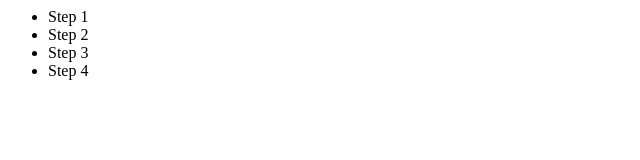
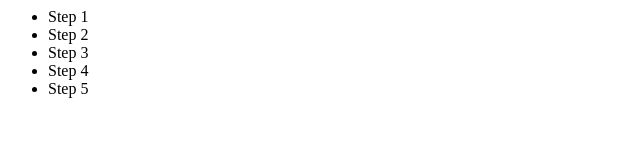
Before and after one commit to mthompson-prax/test, a plain HTML site: page index.html in a window 1280 px wide. Shown: the full height of the page, 0-640 px from the left. Drawn offline with Linux system fonts and the light colour scheme.

Commit message:
Added Step 5

```diff
--- a/index.html
+++ b/index.html
@@ -6,6 +6,7 @@
                 <li>Step 2</li>
                 <li>Step 3</li>
                 <li>Step 4</li>
+                <li>Step 5</li>
             </ul>
         </div>
     </body>
```
